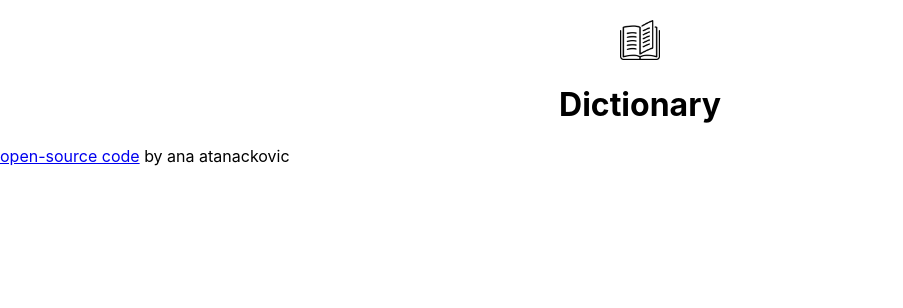
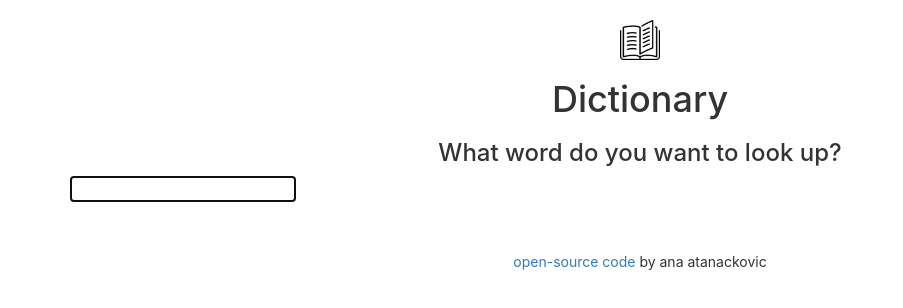
Before and after one commit to ana-atn/dictionary-app, a React (Create React App) app: page / in a window 1280 px wide. Shown: the top 308 px of the page, without its empty margins (0-903 px from the left). Built offline with nearby package versions, Linux system fonts and the light colour scheme.

Commit message:
added search bar

```diff
--- a/public/index.html
+++ b/public/index.html
@@ -9,35 +9,20 @@
       name="description"
       content="Web site created using create-react-app"
     />
+
     <link rel="apple-touch-icon" href="%PUBLIC_URL%/logo192.png" />
-    <!--
-      manifest.json provides metadata used when your web app is installed on a
-      user's mobile device or desktop. See https://developers.google.com/web/fundamentals/web-app-manifest/
-    -->
+
     <link rel="manifest" href="%PUBLIC_URL%/manifest.json" />
-    <!--
-      Notice the use of %PUBLIC_URL% in the tags above.
-      It will be replaced with the URL of the `public` folder during the build.
-      Only files inside the `public` folder can be referenced from the HTML.
-
-      Unlike "/favicon.ico" or "favicon.ico", "%PUBLIC_URL%/favicon.ico" will
-      work correctly both with client-side routing and a non-root public URL.
-      Learn how to configure a non-root public URL by running `npm run build`.
-    -->
-    <title>React App</title>
+    <link
+      rel="stylesheet"
+      href="https://cdn.jsdelivr.net/npm/bootstrap@3.3.7/dist/css/bootstrap.min.css"
+      integrity="sha384-BVYiiSIFeK1dGmJRAkycuHAHRg32OmUcww7on3RYdg4Va+PmSTsz/K68vbdEjh4u"
+      crossorigin="anonymous"
+    />
+    <title>Dictionary React App</title>
   </head>
   <body>
     <noscript>You need to enable JavaScript to run this app.</noscript>
     <div id="root"></div>
-    <!--
-      This HTML file is a template.
-      If you open it directly in the browser, you will see an empty page.
-
-      You can add webfonts, meta tags, or analytics to this file.
-      The build step will place the bundled scripts into the <body> tag.
-
-      To begin the development, run `npm start` or `yarn start`.
-      To create a production bundle, use `npm run build` or `yarn build`.
-    -->
   </body>
 </html>
--- a/src/App.css
+++ b/src/App.css
@@ -3,6 +3,7 @@
   text-align: center;
 }
 
-.App h1 {
+.App footer {
   text-align: center;
+  margin-top: 50px;
 }
--- a/src/App.js
+++ b/src/App.js
@@ -1,13 +1,17 @@
 import book from "./book.png";
 import "./App.css";
+import Dictionary from "./Dictionary";
 
 export default function App() {
   return (
     <div className="App">
+      <div className="container">
         <header>
           <img src={book} width="40px" alt="Dictionary" />
         </header>
-      <h1>{""} Dictionary</h1>
+        <main>
+          <Dictionary />
+        </main>
 
         <footer>
           <a
@@ -20,5 +24,6 @@ export default function App() {
           by ana atanackovic
         </footer>
       </div>
+    </div>
   );
 }
--- /dev/null
+++ b/src/Dictionary.css
@@ -0,0 +1,7 @@
+.Dictionary h1 {
+  text-align: center;
+}
+
+.Dictionary h3 {
+  text-align: center;
+}
--- /dev/null
+++ b/src/Dictionary.js
@@ -0,0 +1,25 @@
+import React, { useState } from "react";
+import "./Dictionary.css";
+
+export default function Dictionary() {
+  let [keyword, setKeyword] = useState(null);
+
+  function search(event) {
+    event.preventDefault();
+    alert(`Searching for ${keyword}`);
+  }
+
+  function handleKeywordChange(event) {
+    setKeyword(event.target.value);
+  }
+
+  return (
+    <div className="Dictionary">
+      <h1>Dictionary</h1>
+      <h3>What word do you want to look up?</h3>
+      <form onSubmit={search}>
+        <input type="search" autofocus="on" onChange={handleKeywordChange} />
+      </form>
+    </div>
+  );
+}
```
Lines whose indentation alone changed are shown as unchanged.
